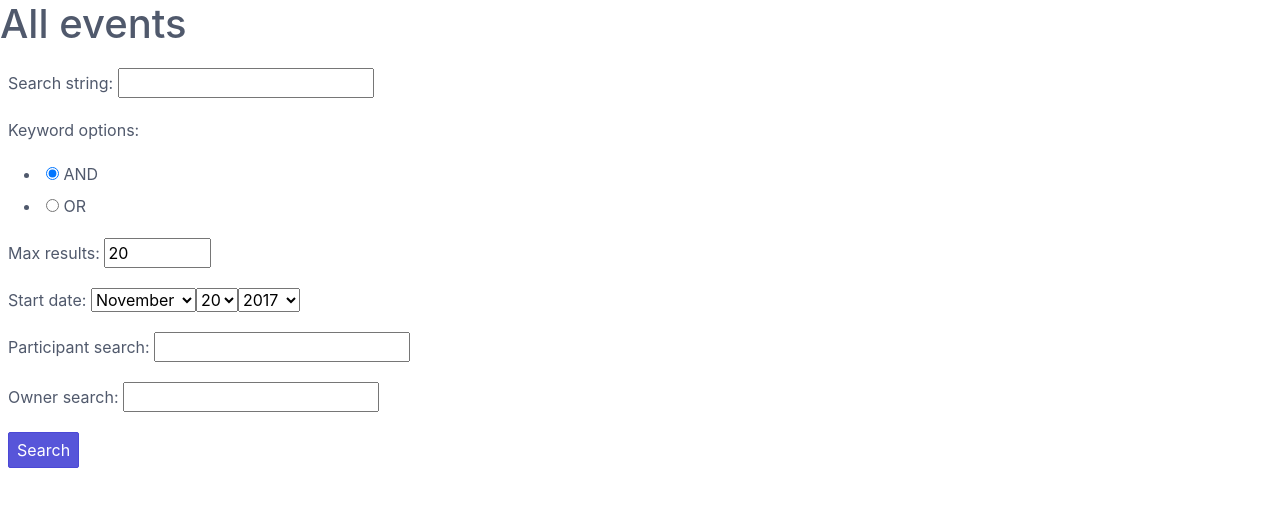
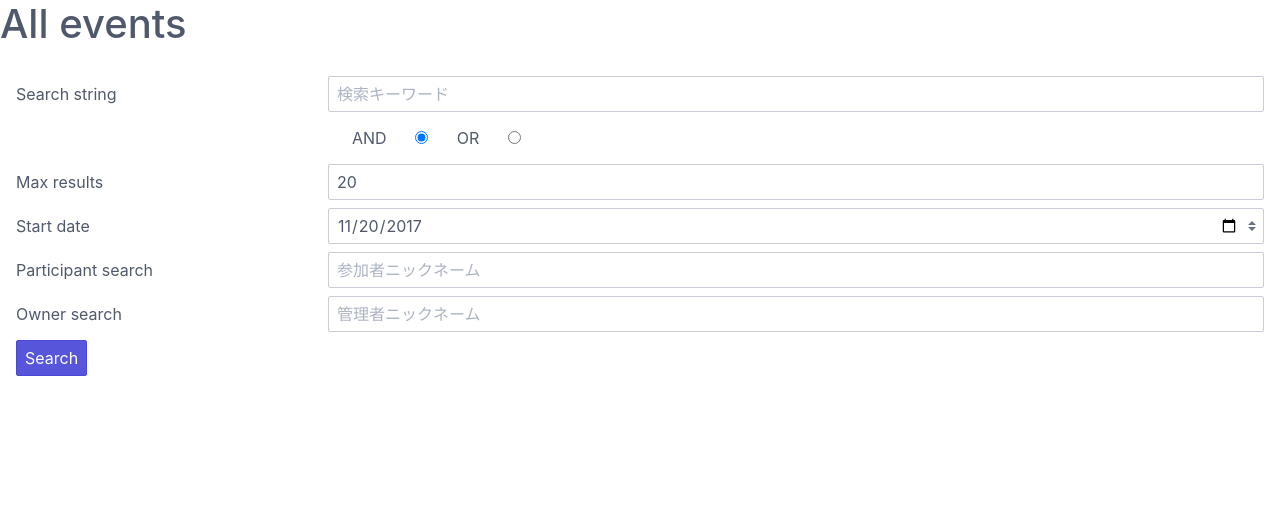
Before and after one commit to MatsLanGoH/dj-connpass, a Django app: page / in a window 1280 px wide. Shown: the top 507 px of the page. Run offline with Django 3.2, Linux system fonts and the light colour scheme; parts of the project's set-up code (start-up, migrations or seed data) failed here and were passed over.

Commit message:
Implement spectre.css design

```diff
--- a/connpapi/forms.py
+++ b/connpapi/forms.py
@@ -4,9 +4,15 @@ from datetime import datetime
 
 class QueryForm(forms.Form):
     CHOICES = (('keyword', 'AND',), ('keyword_or', 'OR',))
-    search_string = forms.CharField(label='Search string', max_length=100, required=False)
-    keyword_option = forms.ChoiceField(widget=forms.RadioSelect, label='Keyword options', choices=CHOICES, initial='keyword')
-    count = forms.IntegerField(label='Max results', initial=20, min_value=1, max_value=1000, required=False)
-    start = forms.DateField(widget=forms.SelectDateWidget(), label='Start date', initial=datetime.today())
-    nickname = forms.CharField(label='Participant search', max_length=240, required=False)
-    owner_nickname = forms.CharField(label='Owner search', max_length=240, required=False)
+    # search_string = forms.CharField(label='Search string', max_length=100, required=False)
+    search_string = forms.CharField(widget=forms.TextInput(attrs={'class': 'form-input', 'placeholder': '検索キーワード'}),
+                                    label='Search string', max_length=100, required=False)
+    keyword_option = forms.ChoiceField(widget=forms.RadioSelect, label='Keyword options', choices=CHOICES,
+                                       initial='keyword')
+    count = forms.IntegerField(widget=forms.NumberInput(attrs={'class': 'form-input'}), label='Max results', initial=20,
+                               min_value=1, max_value=1000)
+    start = forms.DateField(widget=forms.TextInput(attrs={'class': 'form-select', 'type': 'date'}), label='Start date', initial=datetime.today().strftime('%Y-%m-%d'))
+    nickname = forms.CharField(widget=forms.TextInput(attrs={'class': 'form-input', 'placeholder': '参加者ニックネーム'}),
+                               label='Participant search', max_length=240, required=False)
+    owner_nickname = forms.CharField(widget=forms.TextInput(attrs={'class': 'form-input', 'placeholder': '管理者ニックネーム'}),
+                                     label='Owner search', max_length=240, required=False)
--- a/connpapi/queries.py
+++ b/connpapi/queries.py
@@ -39,7 +39,7 @@ def event_proc(query=None):
         keyword = query.get('keyword', '').split()
         keyword_or = query.get('keyword_or', '').split()
         count = int(query.get('count', None))
-        ym = query.get('start_year', []) + query.get('start_month', [])
+        ym = query.get('ym', []).split()
         nickname = query.get('nickname', '').split()
         owner_nickname = query.get('owner_nickname', '').split()
 
--- a/connpapi/templates/index.html
+++ b/connpapi/templates/index.html
@@ -4,14 +4,81 @@
 {% endblock title %}
 
 {% block content %}
-    <form action="{% url 'loading' %}" method="POST">
+    <form action="{% url 'loading' %}" method="POST" class="form-horizontal">
         {% csrf_token %}
-        <div class="form">
-            <div class="form-group">
-                {{ form.as_p }}
+        {{ form.non_field_errors }}
+        <div class="form-group">
+            <div class="col-3">
+                {{ form.search_string.errors }}
+                <label class="form-label" for="{{ form.search_string.id_for_label }}">{{ form.search_string.label }}</label>
             </div>
-            <button class="btn btn-primary" type="submit">Search</button>
+            <div class="col-9">
+                {{ form.search_string }}
+            </div>
         </div>
+        <!-- TODO: make collapsible -->
+        <div class="form-group">
+            <div class="col-3">
+            </div>
+            <div class="col-9">
+                {% for choice in form.keyword_option %}
+                    <label class="form-radio" for="{{ choice.choice_label }}">
+                   {{ choice.choice_label }}
+                    </label>
+                    <i class="form-icon"></i> {{ choice.tag }}
+                {% endfor %}
+            </div>
+        </div>
+
+        <div class="form-group">
+            {{ form.count.errors }}
+            <div class="col-3">
+                <label for="{{ form.count.id_for_label }}" class="form-label">
+                    {{ form.count.label }}
+                </label>
+            </div>
+            <div class="col-9">
+                {{ form.count }}
+            </div>
+        </div>
+
+        <div class="form-group">
+            {{ form.start.errors }}
+            <div class="col-3">
+                <label for="{{ form.start.id_for_label }}" class="form-label">
+                    {{ form.start.label }}
+                </label>
+            </div>
+            <div class="col-9">
+                {{ form.start }}
+            </div>
+        </div>
+
+        <div class="form-group">
+            {{ form.nickname.errors }}
+            <div class="col-3">
+                <label for="{{ form.nickname.id_for_label }}" class="form-label">
+                    {{ form.nickname.label }}
+                </label>
+            </div>
+            <div class="col-9">
+                {{ form.nickname }}
+            </div>
+        </div>
+
+        <div class="form-group">
+            {{ form.owner_nickname.errors }}
+            <div class="col-3">
+                <label for="{{ form.owner_nickname.id_for_label }}" class="form-label">
+                    {{ form.owner_nickname.label }}
+                </label>
+            </div>
+            <div class="col-9">
+                {{ form.owner_nickname }}
+            </div>
+        </div>
+        <button class="btn btn-primary" type="submit">Search</button>
     </form>
 
+
 {% endblock content %}
--- a/connpapi/templates/results.html
+++ b/connpapi/templates/results.html
@@ -35,7 +35,7 @@
                     <span class="chip">
                         <i class="icon icon-people"></i>
                         <a href="https://connpass.com/user/{{ event.owner_nickname }}">
-                        &nbsp{{ event.owner_display_name }}
+                        &nbsp{{ event.owner_display_name|truncatechars:20 }}
                         </a>
                     </span>
                     </div>
@@ -45,7 +45,7 @@
                         <div class="tile-content">
                     <span class="chip">
                         <i class="icon icon-location"></i>
-                        <a href="{{ event.maps_url }}">&nbsp{{ event.address }}</a>
+                        <a href="{{ event.maps_url }}">&nbsp{{ event.address|truncatechars:26 }}</a>
                     </span>
                         </div>
                     </div>
```
Also changed, not shown: connpapi/templates/loading.html (+2 -10 lines).
